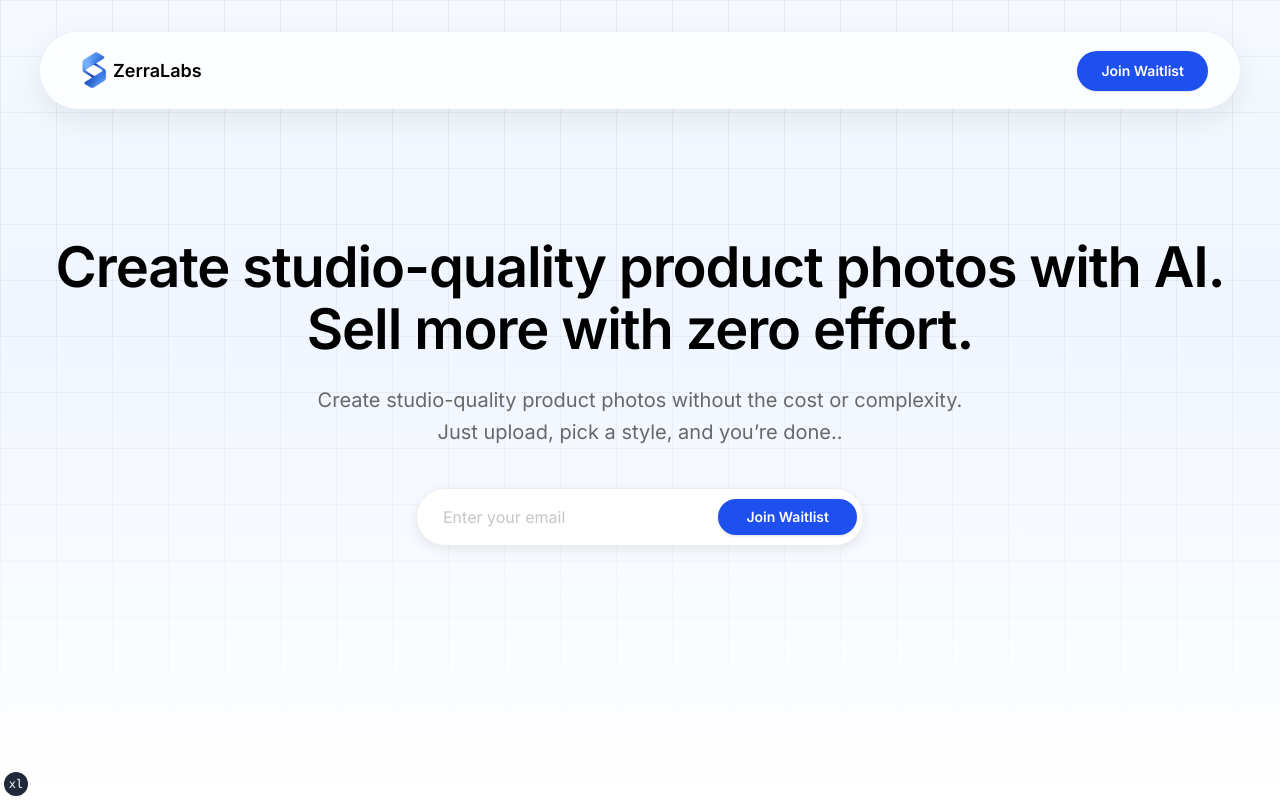
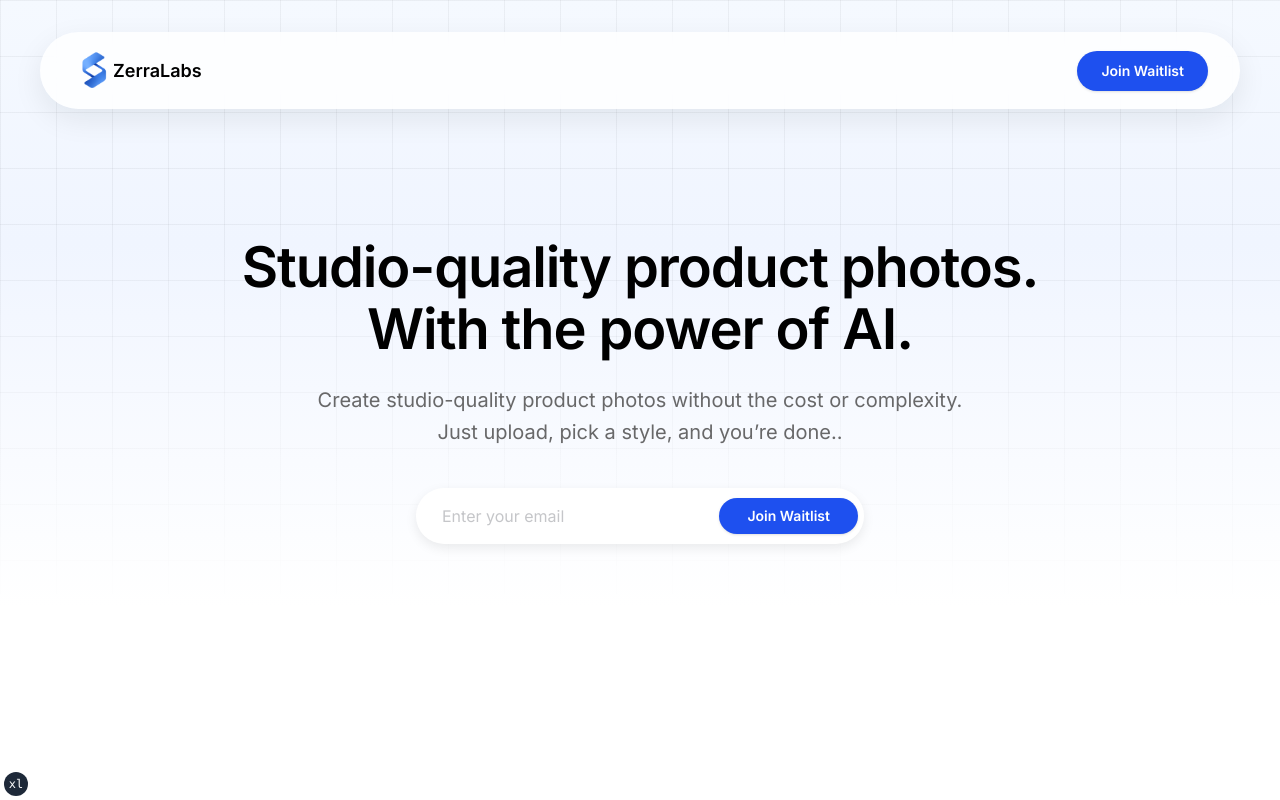
Before and after one commit to zerralabs/zerraplatform, a Next.js app: page /en in a window 1280 px wide. Shown: the top 800 px of the page. Built offline with nearby package versions, Linux system fonts and the light colour scheme; no server answers.

Commit message:
feat: refactor the hero section to isolate from the other content

```diff
--- a/app/[locale]/(guest)/(landing)/page.tsx
+++ b/app/[locale]/(guest)/(landing)/page.tsx
@@ -9,7 +9,9 @@ export default function LandingPage() {
   const [email, setEmail] = useState("");
 
   return (
-    <div className="min-h-screen bg-white relative overflow-hidden">
+    <div className="min-h-screen bg-white">
+      {/* Hero Section Wrapper */}
+      <div className="relative overflow-hidden">
         {/* Hero Background Container with Gradient Fade */}
         <div className="absolute inset-0 pointer-events-none">
           {/* Gradient Background */}
@@ -74,9 +76,9 @@ export default function LandingPage() {
                 letterSpacing: '-0.02em'
               }}
             >
-            Create studio-quality product photos with AI.
+              Studio-quality product photos.
               <br />
-            Sell more with zero effort.
+              With the power of AI.
             </h1>
 
             {/* Subheading - 20px (responsive: 18px mobile) */}
@@ -90,38 +92,20 @@ export default function LandingPage() {
             </p>
 
             {/* Email Input Form */}
-          <div className="w-full max-w-md mx-auto">
-            {/* Mobile: Stacked layout */}
-            <div className="sm:hidden space-y-3">
+            <div className="w-full max-w-md mx-auto px-4 sm:px-0">
+              <div className="flex flex-col sm:flex-row gap-2.5 sm:gap-2 items-stretch sm:items-center bg-transparent sm:bg-white border-none sm:border sm:border-[#EDEDED] p-0 sm:p-1.5 shadow-none sm:shadow-[0_4px_12px_rgba(0,0,0,0.08)] rounded-none sm:rounded-full sm:hover:shadow-[0_6px_16px_rgba(0,0,0,0.12)] transition-shadow">
                 <input
                   type="email"
                   placeholder="Enter your email"
                   value={email}
                   onChange={(e) => setEmail(e.target.value)}
-                className="w-full px-5 py-2.5 text-base bg-white border border-[#EDEDED] rounded-xl focus:outline-none focus:border-[#1E50EF] placeholder:text-[#C5C6C9] transition-colors shadow-sm"
+                  className="w-full sm:flex-1 px-4 sm:px-5 py-3 sm:py-2.5 text-sm sm:text-base bg-white sm:bg-transparent border border-[#EDEDED] sm:border-none rounded-lg sm:rounded-none focus:outline-none focus:ring-2 focus:ring-[#1E50EF]/20 focus:border-[#1E50EF] sm:focus:ring-0 placeholder:text-[#C5C6C9] transition-all shadow-sm sm:shadow-none"
+                  suppressHydrationWarning
                 />
                 <LeadButton
                   email={email}
                   successMessage="You're on the waitlist! We'll be in touch soon."
-                className="w-full px-6 py-2.5 rounded-xl text-base font-semibold bg-[#1E50EF] text-white hover:bg-[#1a45d4] active:scale-[0.98] transition-all shadow-md"
-              >
-                Join Waitlist
-              </LeadButton>
-            </div>
-
-            {/* Desktop: Inline layout */}
-            <div className="hidden sm:flex items-center gap-2 bg-white rounded-full border border-[#EDEDED] p-1.5 shadow-[0_4px_12px_rgba(0,0,0,0.08)] hover:shadow-[0_6px_16px_rgba(0,0,0,0.12)] transition-shadow">
-              <input
-                type="email"
-                placeholder="Enter your email"
-                value={email}
-                onChange={(e) => setEmail(e.target.value)}
-                className="flex-1 px-5 py-2.5 text-base bg-transparent focus:outline-none placeholder:text-[#C5C6C9]"
-              />
-              <LeadButton
-                email={email}
-                successMessage="You're on the waitlist! We'll be in touch soon."
-                className="px-7 py-2.5 rounded-full text-sm font-semibold bg-[#1E50EF] text-white hover:bg-[#1a45d4] hover:shadow-lg active:scale-[0.98] transition-all whitespace-nowrap"
+                  className="w-full sm:w-auto px-5 sm:px-7 py-3 sm:py-2.5 rounded-lg sm:rounded-full text-sm font-semibold bg-[#1E50EF] text-white hover:bg-[#1a45d4] active:scale-[0.98] transition-all sm:hover:shadow-lg whitespace-nowrap"
                 >
                   Join Waitlist
                 </LeadButton>
@@ -130,5 +114,13 @@ export default function LandingPage() {
           </div>
         </section>
       </div>
+
+      {/* Next Section Placeholder */}
+      <section className="py-20 bg-white">
+        <div className="max-w-7xl mx-auto px-4 md:px-10">
+          {/* Content will go here */}
+        </div>
+      </section>
+    </div>
   );
 }
--- a/components/logo.tsx
+++ b/components/logo.tsx
@@ -14,7 +14,7 @@ export const Logo = ({ className }: { className?: string }) => {
   }, []);
 
   if (!mounted) {
-    return <div className="w-[120px] h-[45px] bg-gray-200 animate-pulse"></div>; // Skeleton loader until theme loads
+    return <div className={cn("bg-gray-200 animate-pulse", className)}></div>; // Skeleton loader until theme loads
   }
 
   const currentTheme = theme === "system" ? systemTheme : theme;
```
Lines whose indentation alone changed are shown as unchanged.
